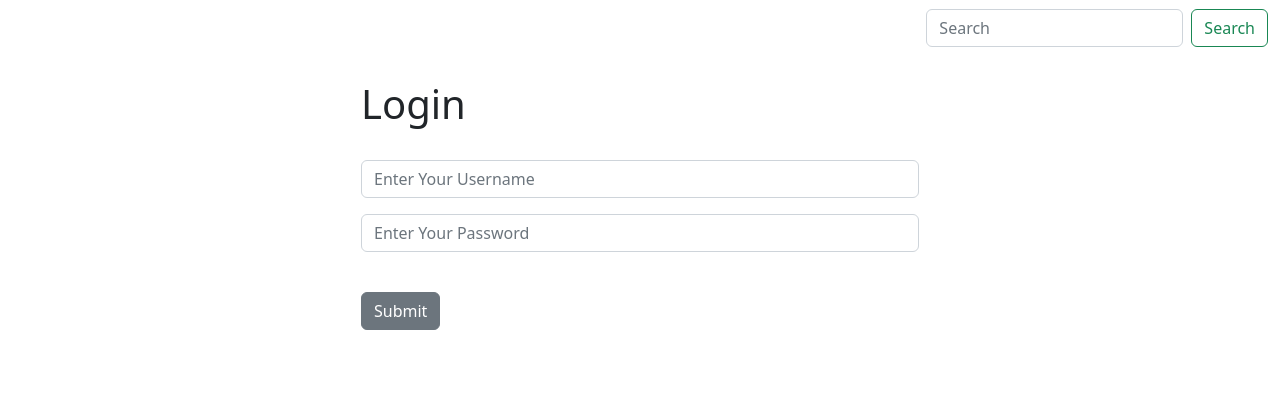
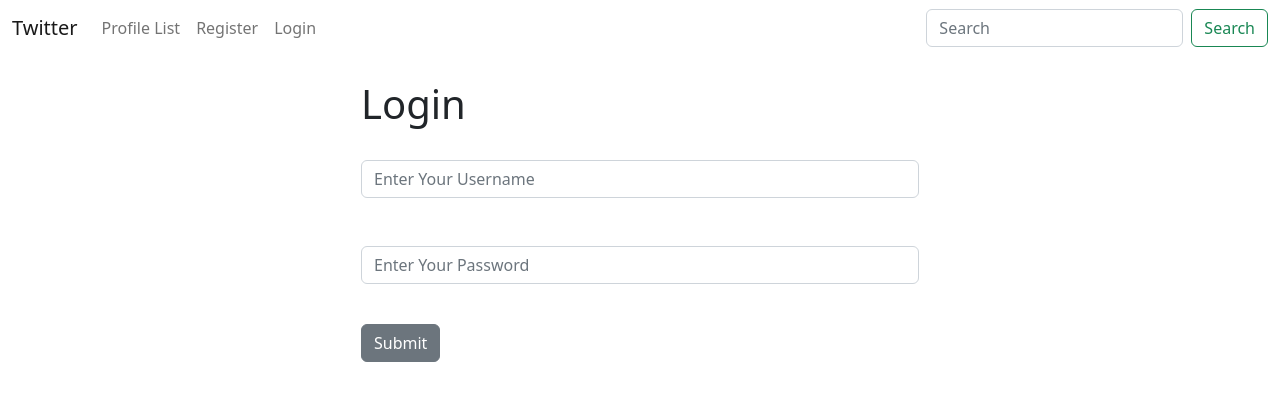
Before and after one commit to fenetT/twitter-clone-project, a Django app: page /login/ in a window 1280 px wide. Shown: the top 401 px of the page. Run offline with Django 4.2, Linux system fonts and the light colour scheme; parts of the project's set-up code (start-up, migrations or seed data) failed here and were passed over; some libraries are stand-ins or nearby versions.

Commit message:
fixed bugs

```diff
--- a/musker/templates/login.html
+++ b/musker/templates/login.html
@@ -11,7 +11,7 @@
 <form method="POST" action="{% url 'login' %}">
 	{% csrf_token %}
 
-  <div class="mb-3">
+  <div class="mb-5">
 
     <input type="text" class="form-control" name="username" placeholder="Enter Your Username">
 
--- a/musker/templates/navbar.html
+++ b/musker/templates/navbar.html
@@ -1,4 +1,4 @@
-<nav class="navbar navbar-expand-lg navbar-dark">
+<nav class="navbar navbar-expand-lg navbar-dark-primary">
   <div class="container-fluid">
     <a class="navbar-brand" href="{% url 'home' %}">Twitter</a>
     <button class="navbar-toggler" type="button" data-bs-toggle="collapse" data-bs-target="#navbarSupportedContent"
```
